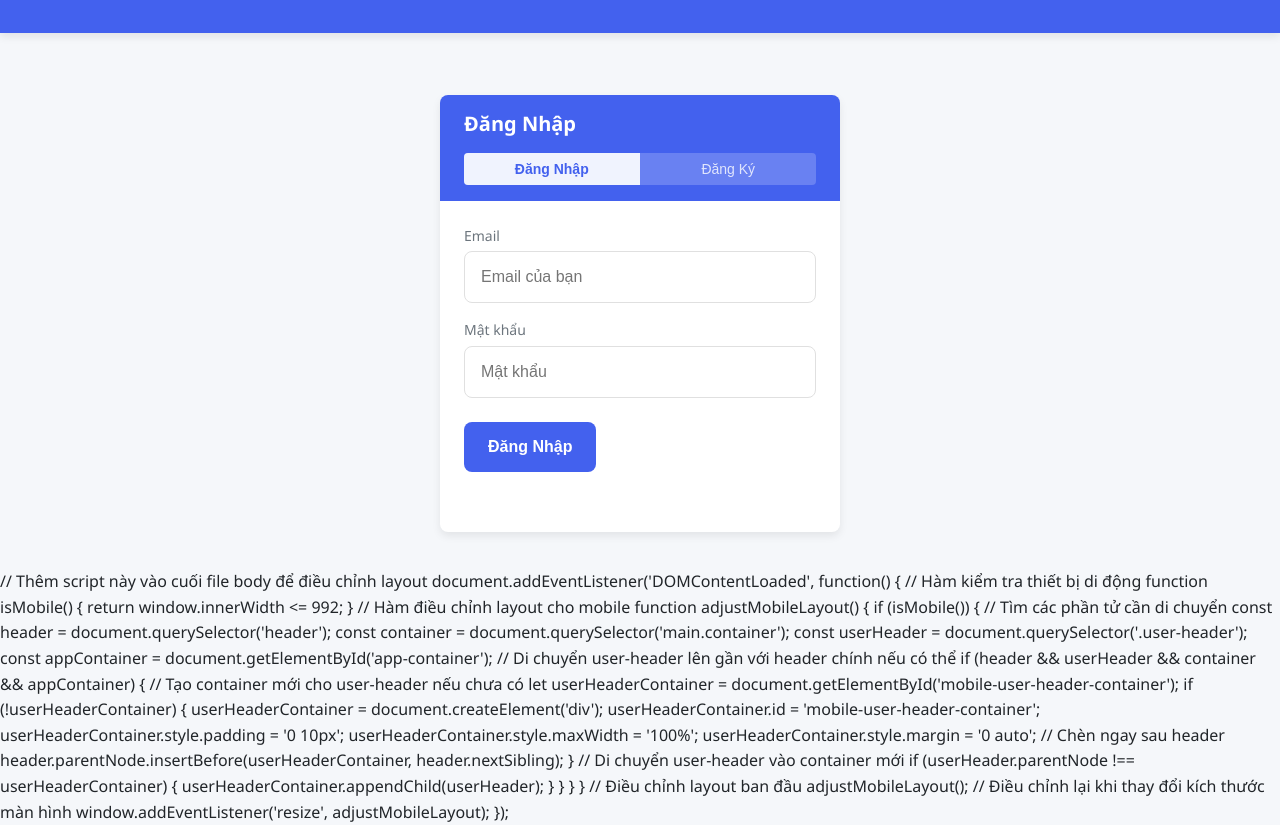
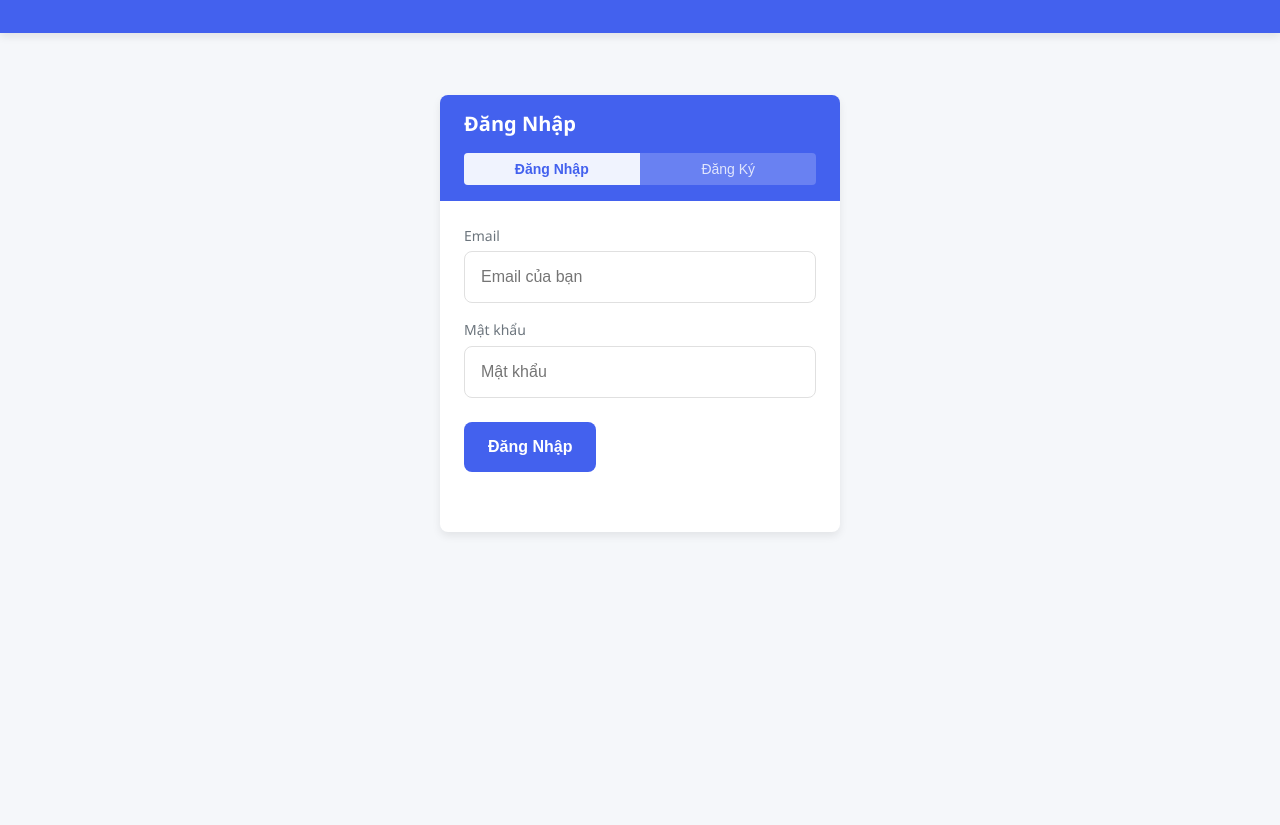
Before and after one commit to huythanhnguyen/chatbotsdt, a website: page public/index.html in a window 1280 px wide. Shown: the part 66-891 px from the top of the page. After the commit the page ends 800 px from the top, so only its background shows below. Drawn offline with Linux system fonts and the light colour scheme.

Commit message:
Update index.html

```diff
--- a/public/index.html
+++ b/public/index.html
@@ -250,7 +250,7 @@
     <script src="js/ui.js"></script>
     <script src="js/chat.js"></script>
     <script src="js/app.js"></script>
-    // Thêm script này vào cuối file body để điều chỉnh layout
+    <script
     document.addEventListener('DOMContentLoaded', function() {
         // Hàm kiểm tra thiết bị di động
         function isMobile() {
@@ -296,5 +296,6 @@ document.addEventListener('DOMContentLoaded', function() {
         // Điều chỉnh lại khi thay đổi kích thước màn hình
         window.addEventListener('resize', adjustMobileLayout);
     });
+        </script>
 </body>
 </html>
```
Lines whose indentation alone changed are shown as unchanged.
